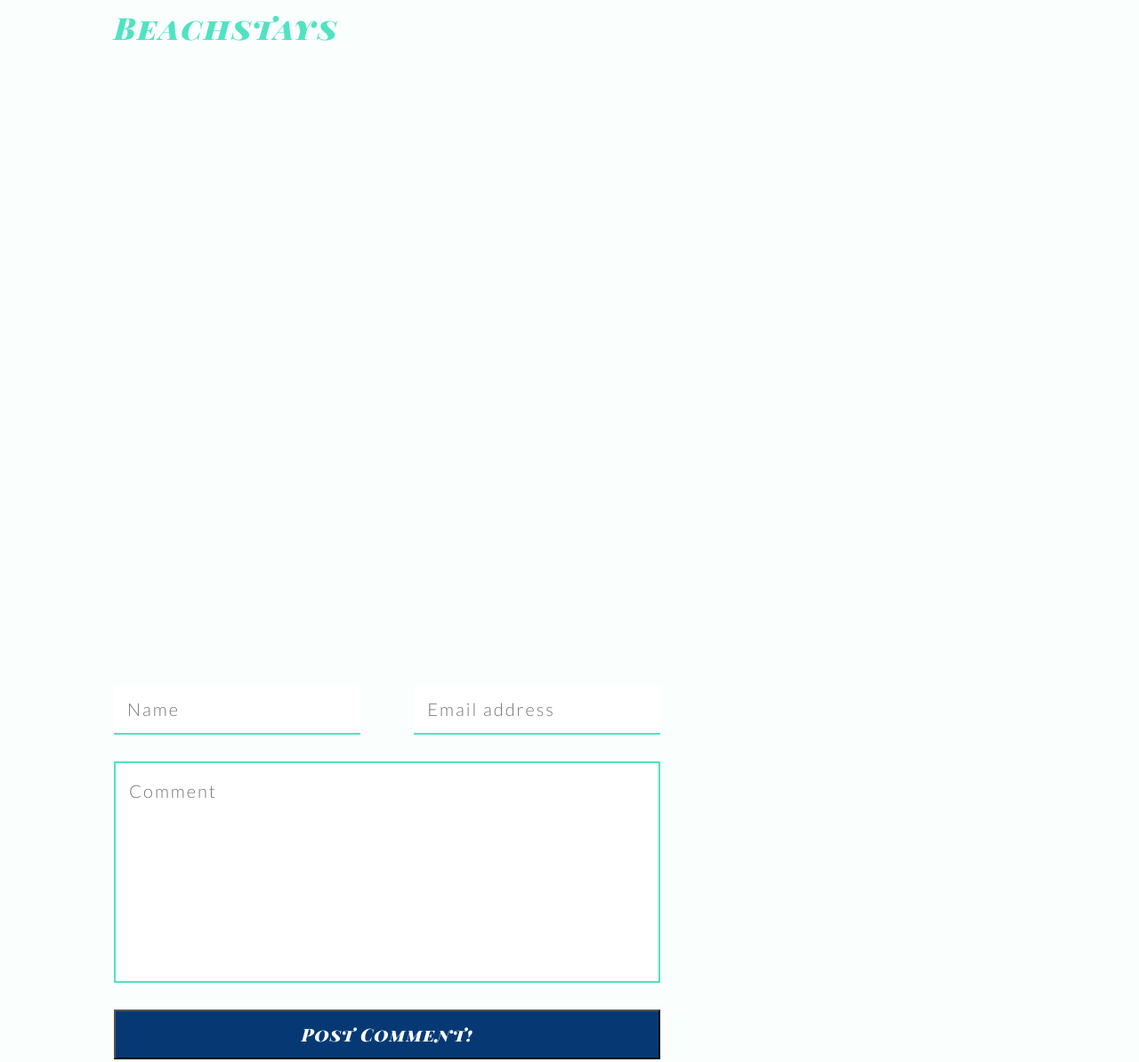
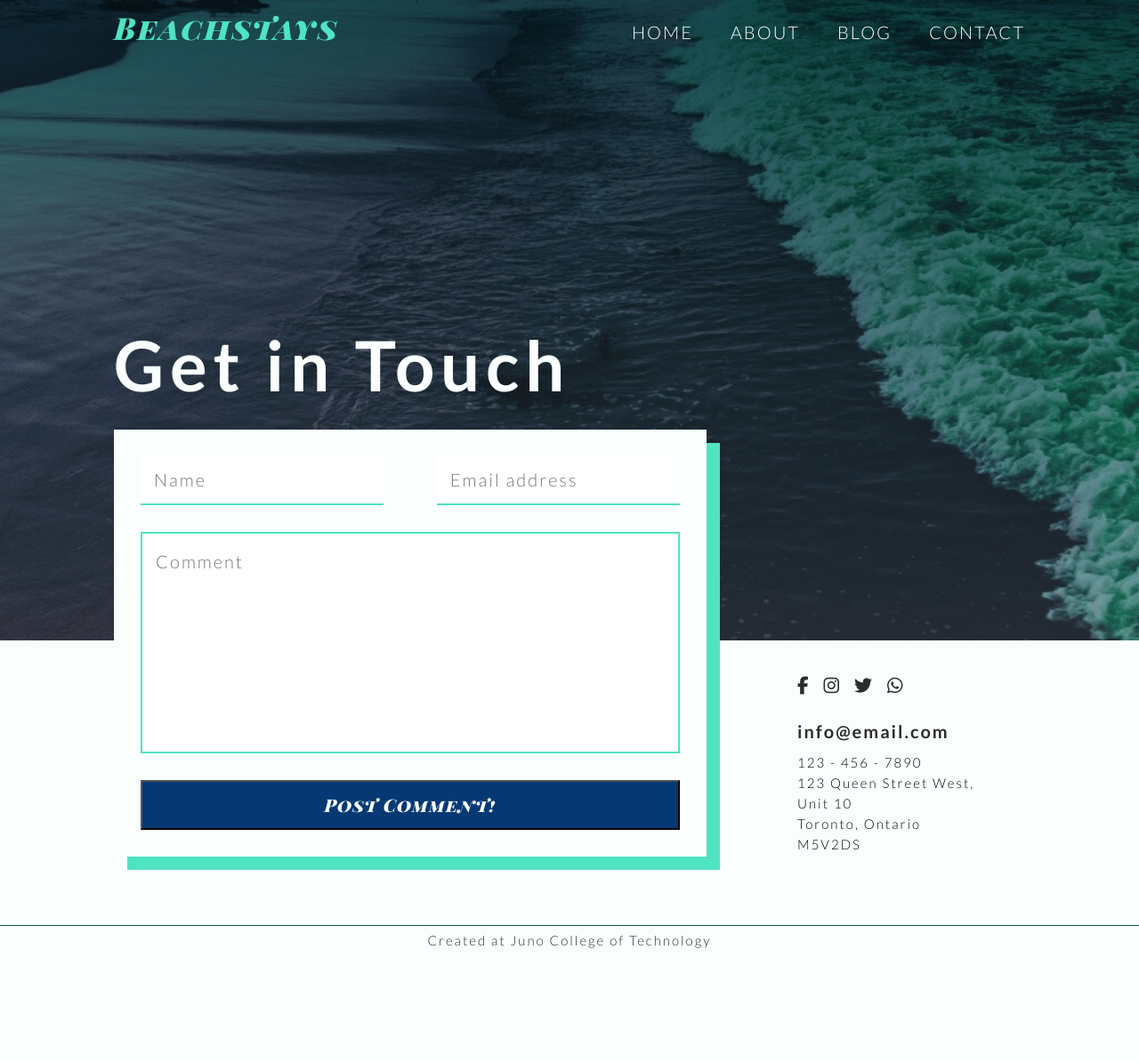
Before and after one commit to ellegassner/beachStay, a plain HTML site: page contact.html in a window 1280 px wide. Shown: the top 1194 px of the page at 89% size. After the commit the page ends 1090 px from the top, so only its background shows below. Drawn offline with Linux system fonts and the light colour scheme.

Commit message:
finished styling contact page and updated links in html

```diff
--- a/contact.html
+++ b/contact.html
@@ -51,13 +51,13 @@
             </form>
             <div class="infoParent">
                 <ul>
-                    <li><a href="#"></a><i class="fa-brands fa-facebook-f" aria-hidden="true"></i></li>
+                    <li><a href="#"><i class="fa-brands fa-facebook-f" aria-hidden="true"></i></a></li>
                     <span class="sr-only">Link to Facebook</span>
-                    <li><a href="#"></a><i class="fa-brands fa-instagram" aria-hidden="true"></i></li>
+                    <li><a href="#"><i class="fa-brands fa-instagram" aria-hidden="true"></i></a></li>
                     <span class="sr-only">Link to Instagram</span>
-                    <li><a href="#"></a><i class="fa-brands fa-twitter" aria-hidden="true"></i></li>
+                    <li><a href="#"><i class="fa-brands fa-twitter" aria-hidden="true"></i></a></li>
                     <span class="sr-only">Link to Twitter</span>
-                    <li><a href="#"></a><i class="fa-brands fa-whatsapp" aria-hidden="true"></i></li>
+                    <li><a href="#"><i class="fa-brands fa-whatsapp" aria-hidden="true"></i></a></li>
                     <span class="sr-only">Link to Whatsapp</span>
                 </ul>
                 <address>
--- a/styles/sass/partials/_blogPage.scss
+++ b/styles/sass/partials/_blogPage.scss
@@ -1,12 +1,14 @@
 .headerBlog {
     background-image: url(../assets/blog-image-1.jpg);
+    background-size: cover;
+    background-position: center;
     position: relative;
     z-index: 10;
     margin-bottom: 15%;
 
     h2 {
         position: absolute;
-        bottom: 25%;
+        bottom: 30%;
     }
 }
 
@@ -37,7 +39,7 @@
 
         .blogImage {
             position: absolute;
-            bottom: 80%;
+            top: -480px;
             z-index: 20;
             object-fit: cover;
             width: 100%;
@@ -45,8 +47,8 @@
         }
 
         .postContent {
-            margin-top: 25%;
-            padding-top: 15%;
+            margin-top: 15%;
+            padding-top: 10%;
             flex-wrap: wrap;
 
             h4 {
--- a/styles/sass/partials/_contactPage.scss
+++ b/styles/sass/partials/_contactPage.scss
@@ -0,0 +1,73 @@
+.headerContact {
+    background-image: url(../assets/contact-image-1.jpg);
+    background-size: cover;
+    background-position: center;
+    position: relative;
+    z-index: 10;
+    margin-bottom: 15%;
+
+    h2 {
+        position: absolute;
+        bottom: 30%;
+    }
+}
+
+a {
+    color: $senary;
+}
+
+.contactParent {
+    display: flex;
+    justify-content: space-between;
+    position: relative;
+
+    .contactForm {
+        width: 65%;
+        position: absolute;
+        top: -480px;
+        box-shadow: 15px 15px $secondary;
+        z-index: 20;
+        background: $primary;
+        padding: 30px;
+    }
+
+    .infoParent {
+        width: 25%;
+        margin-left: 10%;
+        position: absolute;
+        right: 0;
+        top: -280px;
+
+        ul {
+            display: flex;
+            justify-content: left;
+            padding-left: 0;
+            color: $senary;
+
+            li {
+                padding-right: 15px;
+            }
+        }
+
+        address {
+            font-family: $mainFont;
+            font-style: normal;
+
+            a {
+                font-weight: 700;
+                padding-bottom: 10%;
+            }
+
+            p {
+                font-size: 1.5rem;
+                line-height: 8px;
+            }
+
+        }
+    }
+}
+
+.footerContact {
+    background-image: none;
+    max-height: 50px;
+}
--- a/styles/sass/partials/_homePage.scss
+++ b/styles/sass/partials/_homePage.scss
@@ -1,5 +1,7 @@
 .headerHome {
     background-image: url(../assets/home-image-1.jpg);
+    background-size: cover;
+    background-position: center;
     position: relative;
     z-index: 10;
     margin-bottom: 15%;
--- a/styles/sass/styles.scss
+++ b/styles/sass/styles.scss
@@ -3,6 +3,7 @@
 @import "./partials/typography";
 @import "./partials/baseStyles";
 @import "./partials/nav";
+@import "./partials/forms";
 @import "./partials/homePage";
 @import "./partials/blogPage";
-@import "./partials/forms";
+@import "./partials/contactPage";
```
Also changed, not shown: index.html (+1 -1 lines), styles/styles.css.
